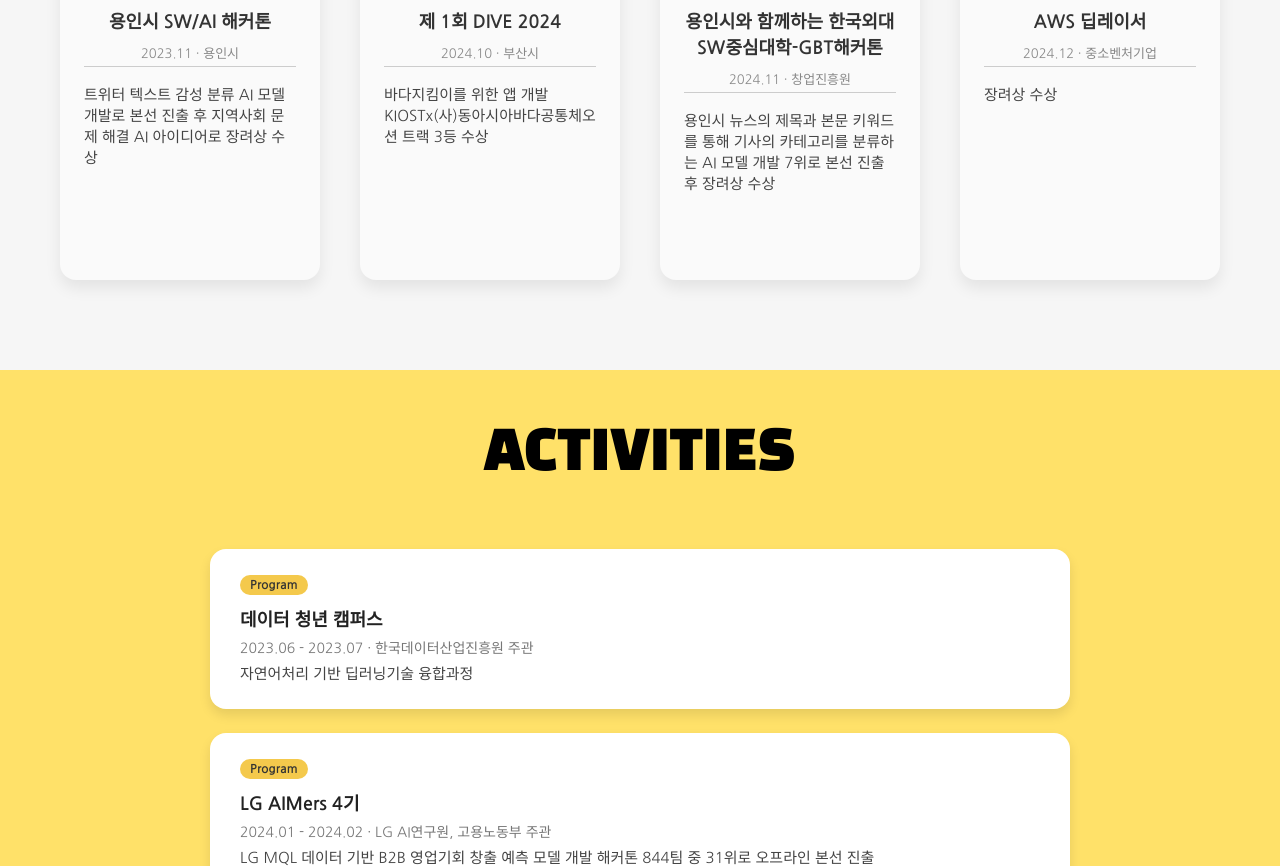
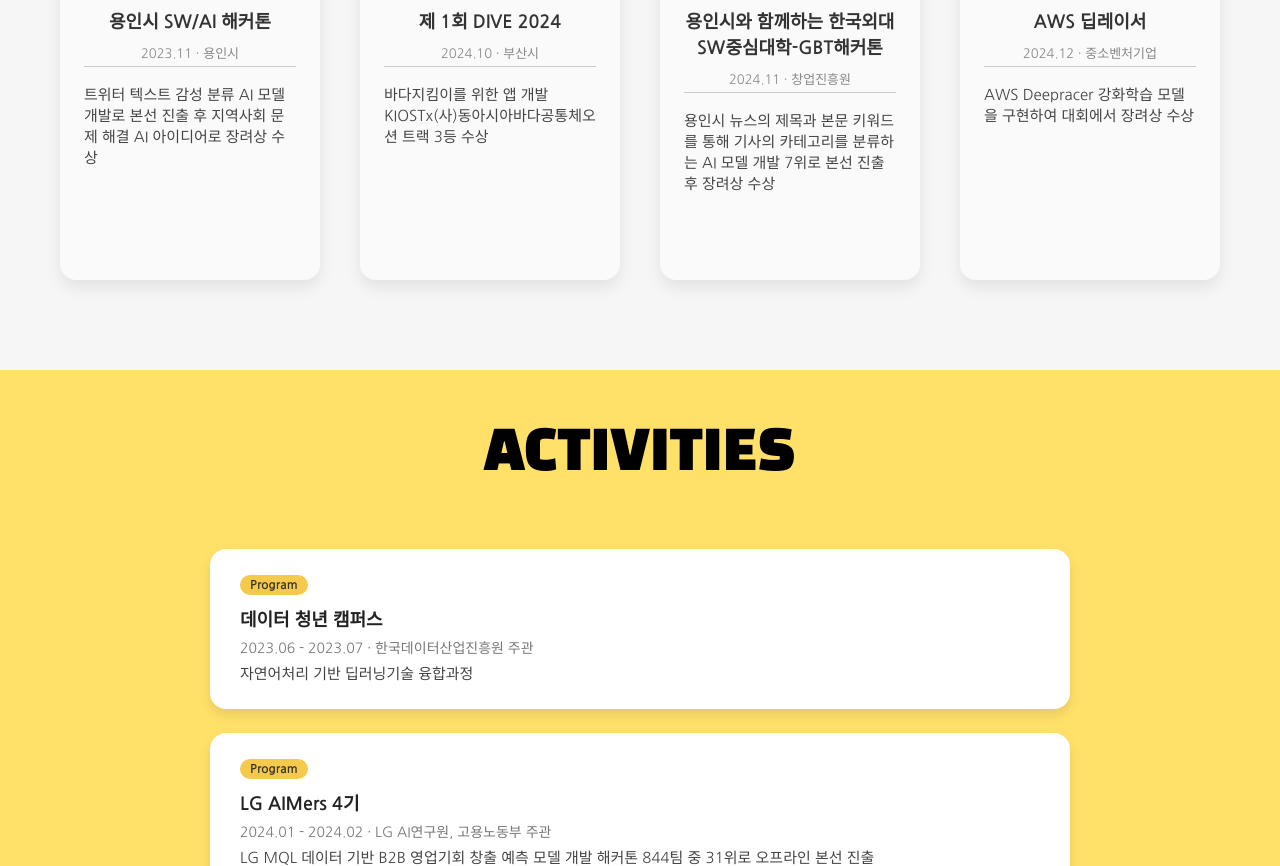
Before and after one commit to leeenzang/leeenzang.github.io, a plain HTML site: page index.html in a window 1280 px wide. Shown: the part 6281-7147 px from the top of the page. Drawn offline with Linux system fonts and the light colour scheme.

Commit message:
상장 수정

```diff
--- a/index.html
+++ b/index.html
@@ -171,7 +171,7 @@ id가 about인 곳으로 내려가는 거삼-->
                     <img src="icons/award.png" alt="Award" class="award-icon" />
                     <h3>AWS 딥레이서</h3>
                     <p class="award-date">2024.12 · 중소벤처기업</p>
-                    <p class="award-desc">장려상 수상</p>
+                    <p class="award-desc">AWS Deepracer 강화학습 모델을 구현하여 대회에서 장려상 수상</p>
                 </div>
             </a>
         </div>
```
